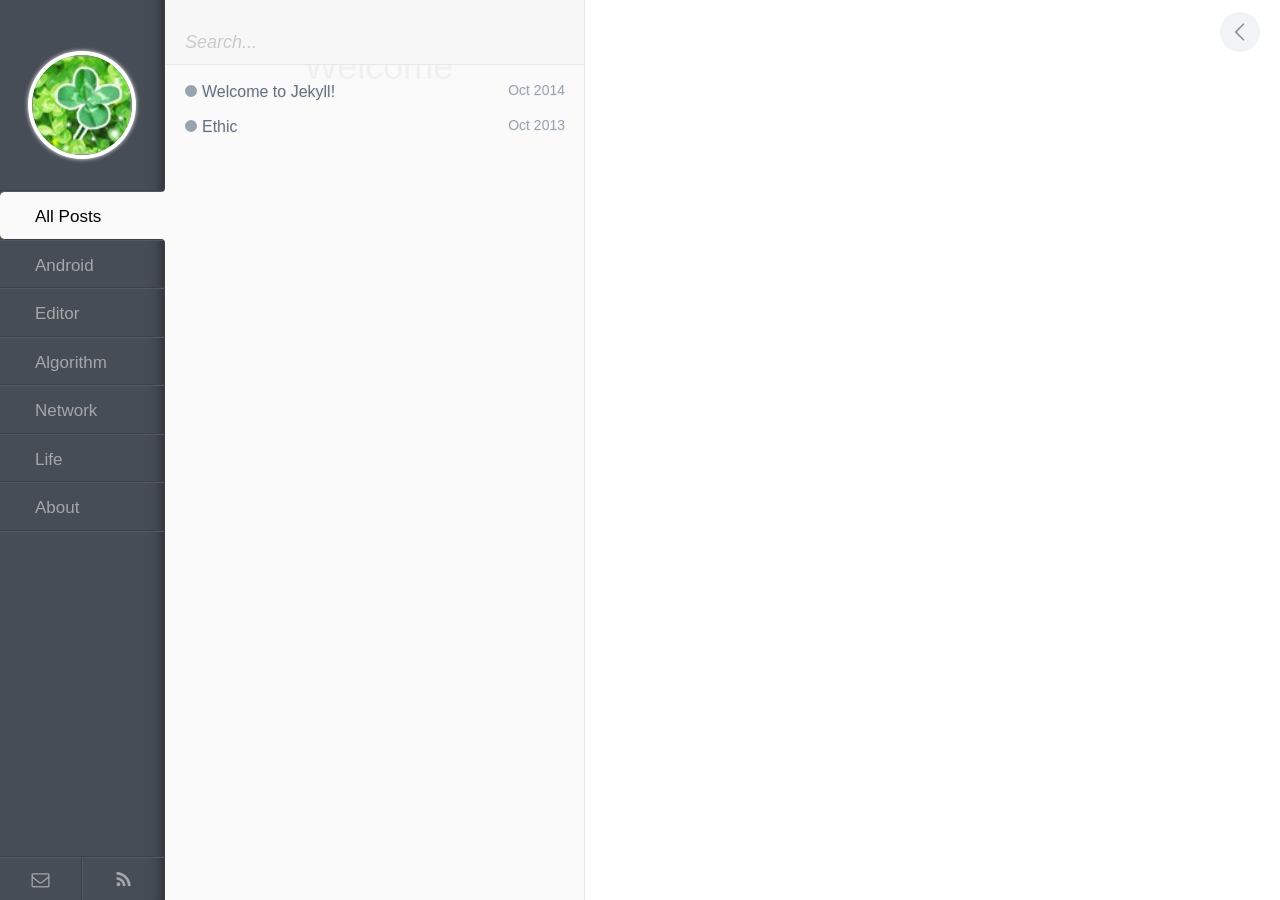
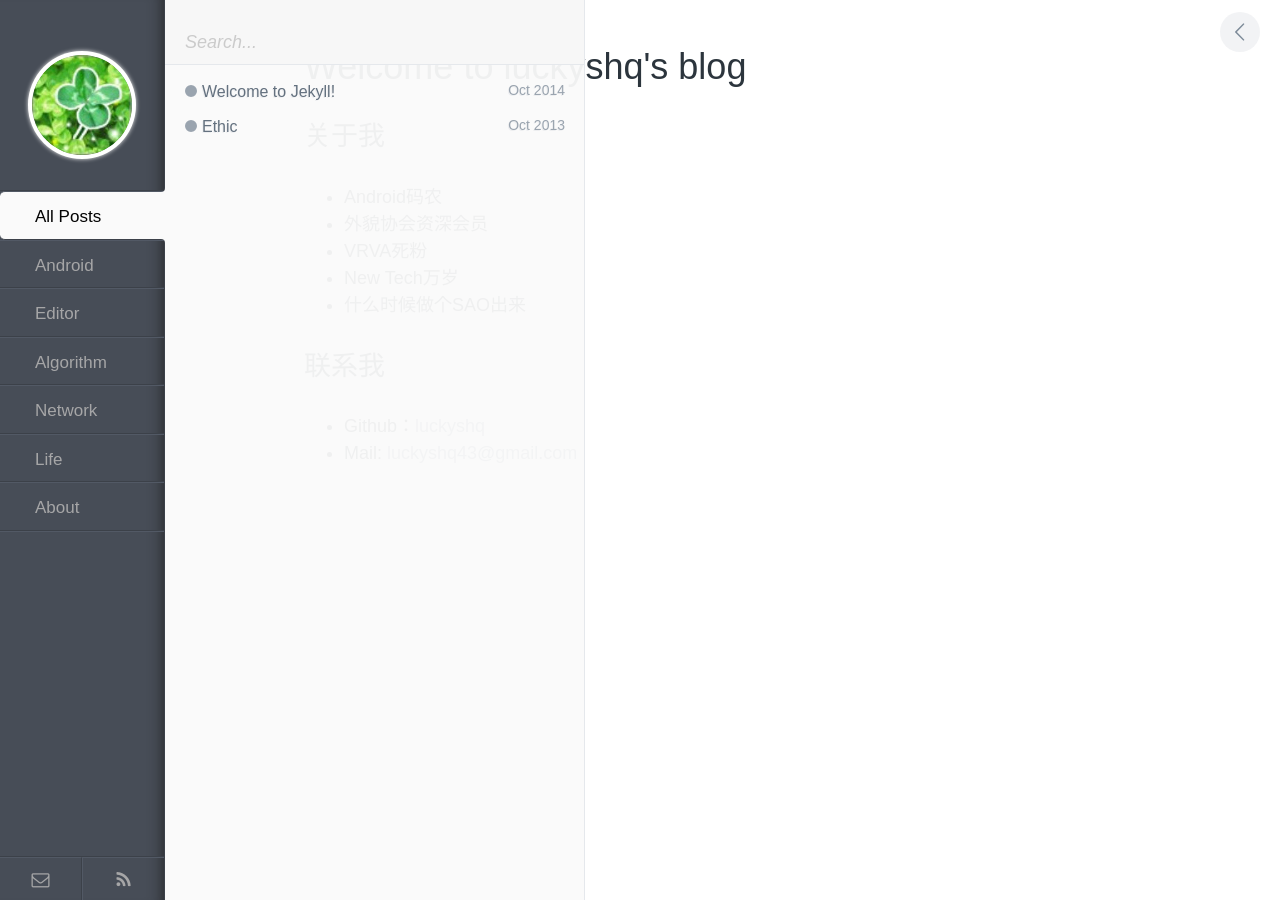
Before and after one commit to luckyshq/luckyshq.github.io, a Jekyll site: the page built from index.html, in a window 1280 px wide. Built offline with Jekyll 4.4.1, drawn with Linux system fonts in a browser that asks for light colours.

Commit message:
[feature]添加欢迎界面

```diff
--- a/assets/js/script.js
+++ b/assets/js/script.js
@@ -135,14 +135,14 @@ function afterPjax() {
   var ds_loaded = false,
       top = $('#disqus_thread').offset().top;
       identifier = $('#post__title').data('identifier');
-  window.disqus_shortname = '';
+  window.disqus_shortname = 'luckyshq';
   window.disqus_identifier = identifier;
 
   function check() {
     if ( !ds_loaded && container.scrollTop() + container.height() > top ) {
       $.ajax({
         type: 'GET',
-        url: 'http://' + luckyshq + '.disqus.com/embed.js',
+        url: 'http://' + disqus_shortname + '.disqus.com/embed.js',
         dataType: 'script',
         cache: true
       });
--- a/index.html
+++ b/index.html
@@ -1,8 +1,21 @@
 ---
 layout: index
-title: place_your_blog_title_here
+title: luckyshq's blog
 ---
 
 <article id="post__content">
-  <h1 id="post__title">Welcome</h1>
+  <h1 id="post__title">Welcome to luckyshq's blog</h1>
+  <h2>关于我</h2>
+  <ul>
+    <li>Android码农</li>
+    <li>外貌协会资深会员</li>
+    <li>VRVA死粉</li>
+    <li>New Tech万岁</li>
+    <li>什么时候做个SAO出来</li>
+  </ul>
+  <h2>联系我</h2>
+  <ul>
+    <li>Github：<a href="https://github.com/luckyshq">luckyshq</a></li>
+    <li>Mail: <a href="mailto:luckyshq43@gmail.com">luckyshq43@gmail.com</a></li>
+  </ul>
 </article> <!-- end #post__content -->
```
